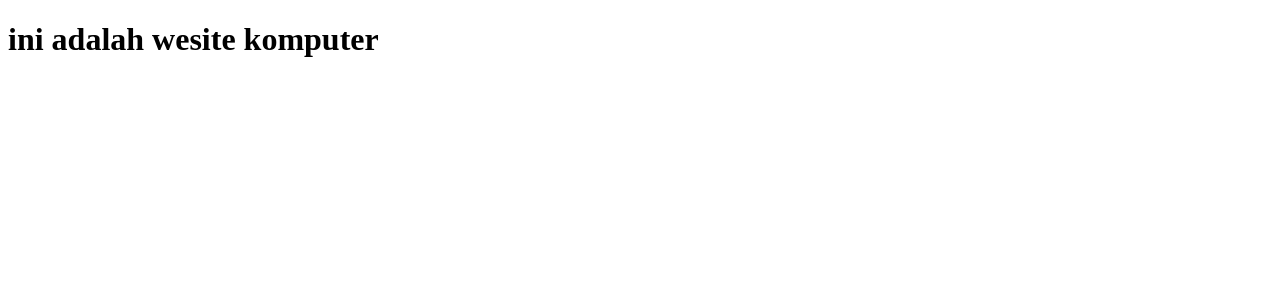
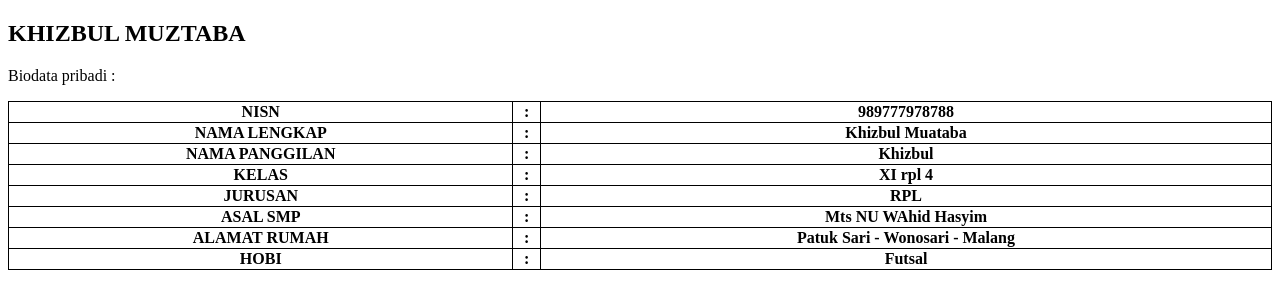
Before and after one commit to khizbul19/khizbulaja, a plain HTML site: page index.html in a window 1280 px wide. Drawn offline with Linux system fonts and the light colour scheme.

Commit message:
Update index.html

```diff
--- a/index.html
+++ b/index.html
@@ -1,11 +1,65 @@
 <!DOCTYPE html>
-<html lang="en">
-<head>
-    <meta charset="UTF-8">
-    <meta name="viewport" content="width=device-width, initial-scale=1.0">
-    <title>Web.Baru</title>
-</head>
-<body>
-    <h1>ini adalah wesite komputer</h1>
-</body>
+<html>
+  <head>
+    <style>
+      table,
+      th,
+      td {
+        border: 1px solid black;
+        border-collapse: collapse;
+      }
+
+      th:nth-child(even)
+      td:nth-child(even) {
+        background-color: #ffffff;
+      }
+    </style>
+  </head>
+  <body>
+    <h2>KHIZBUL MUZTABA</h2>
+    <p>Biodata pribadi :</p>
+
+    <table style="width: 100%">
+      <tr>
+        <th>NISN</th>
+        <th>:</th>
+        <th>989777978788</th>
+      </tr>
+      <tr>
+        <th>NAMA LENGKAP</th>
+        <th>:</th>
+        <th>Khizbul Muataba</th>
+      </tr>
+      <tr>
+        <th>NAMA PANGGILAN</th>
+        <th>:</th>
+        <th>Khizbul</th>
+      </tr>
+      <tr>
+        <th>KELAS</th>
+        <th>:</th>
+        <th>XI rpl 4</th>
+      </tr>
+      <tr>
+        <th>JURUSAN</th>
+        <th>:</th>
+        <th>RPL</th>
+      </tr>
+      <tr>
+        <th>ASAL SMP</th>
+        <th>:</th>
+        <th>Mts NU WAhid Hasyim</th>
+      </tr>
+      <tr>
+        <th>ALAMAT RUMAH</th>
+        <th>:</th>
+        <th>Patuk Sari - Wonosari - Malang</th>
+      </tr>
+      <tr>
+        <th>HOBI</th>
+        <th>:</th>
+        <th>Futsal</th>
+      </tr>
+    </table>
+  </body>
 </html>
```
